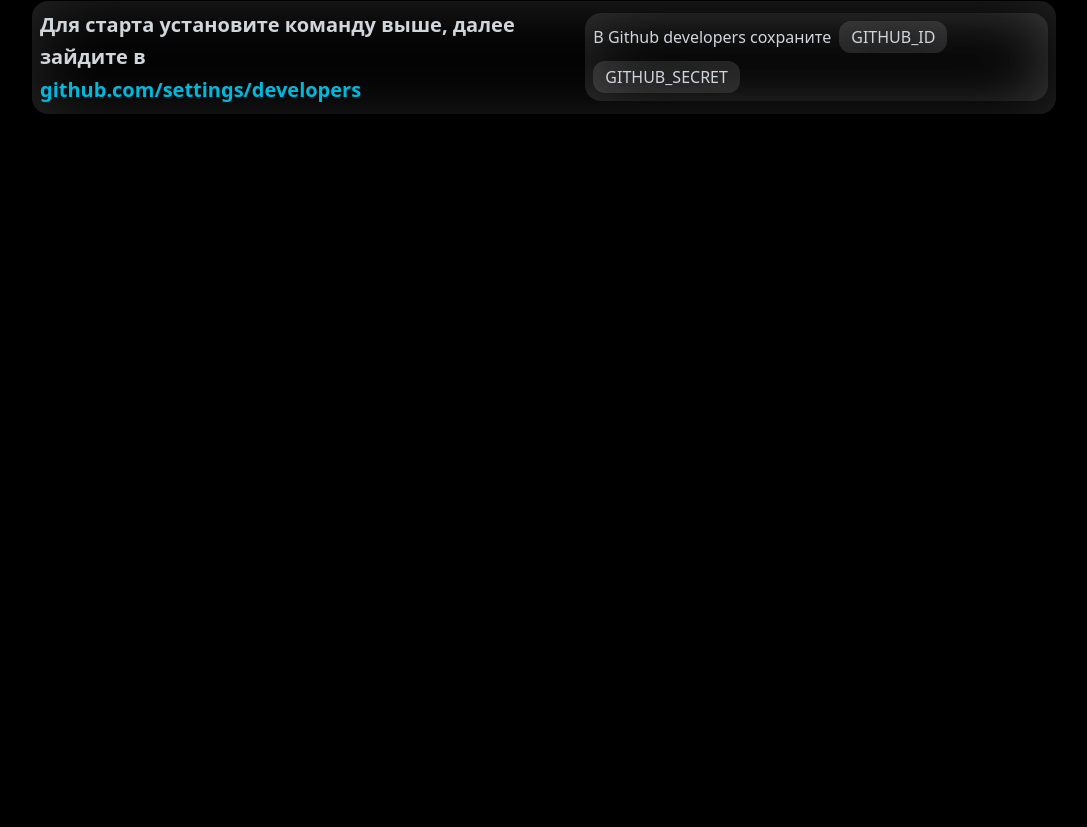
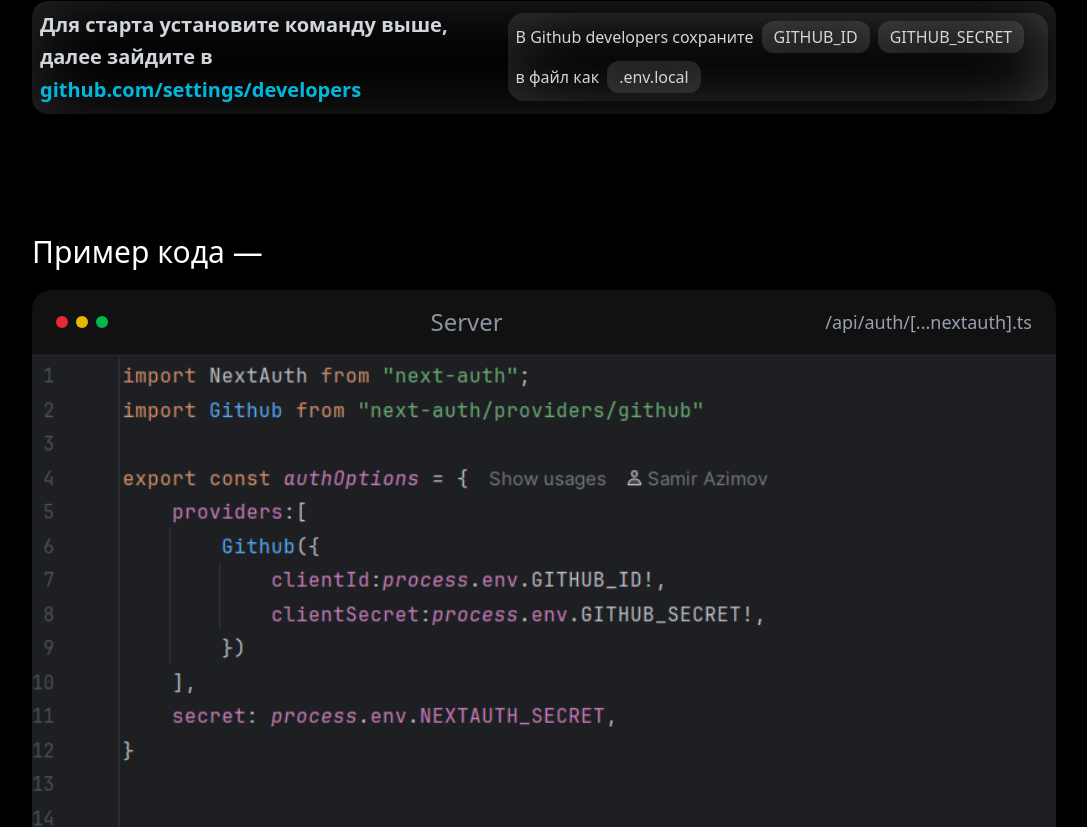
Before and after one commit to SamirSweden/mern, a Next.js app: page /oauth in a window 1280 px wide. Shown: the part 573-1400 px from the top of the page, without its empty margins (96-1183 px from the left). Before the commit the page ends 800 px from the top, so only its background shows below. Built offline with nearby package versions, Linux system fonts and the light colour scheme.

Commit message:
added 3 dots like in mackbook

```diff
--- /dev/null
+++ b/app/components/banners/banner/docs/ExampleBanner.tsx
@@ -0,0 +1,50 @@
+'use client'
+
+import Image from "next/image";
+
+
+import exampleCode from "@/app/assets/code3.png"
+
+const ExampleBanner = () => {
+    return (
+        <>
+            <section className={'py-20 bg-black'}>
+                <div className="max-w-[1024px] mx-auto max-[400px]:px-6 w-full h-full">
+                    <div className="grid grid-cols-1 gap-5 ">
+                        <h2 className={'text-white text-3xl'}>Пример кода &mdash;</h2>
+                        <div className={'flex items-center flex-col '}>
+
+                            <div className={'bg-[#111] py-4 px-6  w-full flex items-center justify-between macbook'}>
+                                <div className="flex items-center gap-2">
+                                    <span className="w-3 h-3 max-[370px]:w-2 max-w[370px]:h-2 rounded-full bg-red-500 animate-pulse"></span>
+                                    <span className="w-3 h-3 max-[370px]:w-2 max-w[370px]:h-2 rounded-full bg-yellow-400 animate-pulse"></span>
+                                    <span className="w-3 h-3 max-[370px]:w-2 max-w[370px]:h-2 rounded-full bg-green-500 animate-pulse"></span>
+                                </div>
+                                <h4 className={'text-gray-400 text-2xl capitalize animate-pulse max-[388px]:text-lg'}>server</h4>
+                                <h4 className={'text-gray-400 text-lg lowercase max-[388px]:text-sm'}>/api/auth/[...nextauth].ts</h4>
+                            </div>
+
+                            <Image
+                                src={exampleCode}
+                                width={700}
+                                height={700}
+                                className={'w-full '}
+                                alt="example code"
+                                priority
+                            />
+
+                        </div>
+                    </div>
+                </div>
+            </section>
+
+            <style jsx>{`
+                .macbook{
+                    border-radius:20px 20px 0 0
+                }
+            `}</style>
+        </>
+    )
+}
+
+export default ExampleBanner
--- a/app/components/banners/banner/docs/OauthBanner.tsx
+++ b/app/components/banners/banner/docs/OauthBanner.tsx
@@ -62,6 +62,10 @@
                         <span className="shadow-[inset_4px_4px_70px_0_hsla(0,0%,100%,.15)] rounded-xl py-1 px-3">
                             GITHUB_SECRET
                         </span>
+                        в файл как
+                        <span className="shadow-[inset_4px_4px_70px_0_hsla(0,0%,100%,.15)] rounded-xl py-1 px-3">
+                            .env.local
+                        </span>
                     </h2>
                 </div>
 
@@ -71,4 +75,10 @@
 }
 
 
+
+
+
+
+
+
 // https://github.com/settings/developers
--- a/app/oauth/page.tsx
+++ b/app/oauth/page.tsx
@@ -1,10 +1,12 @@
 import OauthBanner from "@/app/components/banners/banner/docs/OauthBanner";
+import ExampleBanner from "@/app/components/banners/banner/docs/ExampleBanner";
 
 
 const OauthPage = () => {
     return (
         <>
             <OauthBanner />
+            <ExampleBanner />
         </>
     )
 }
```
Also changed, not shown: app/assets/code3.png (added), app/assets/polygon.jpeg (deleted).
